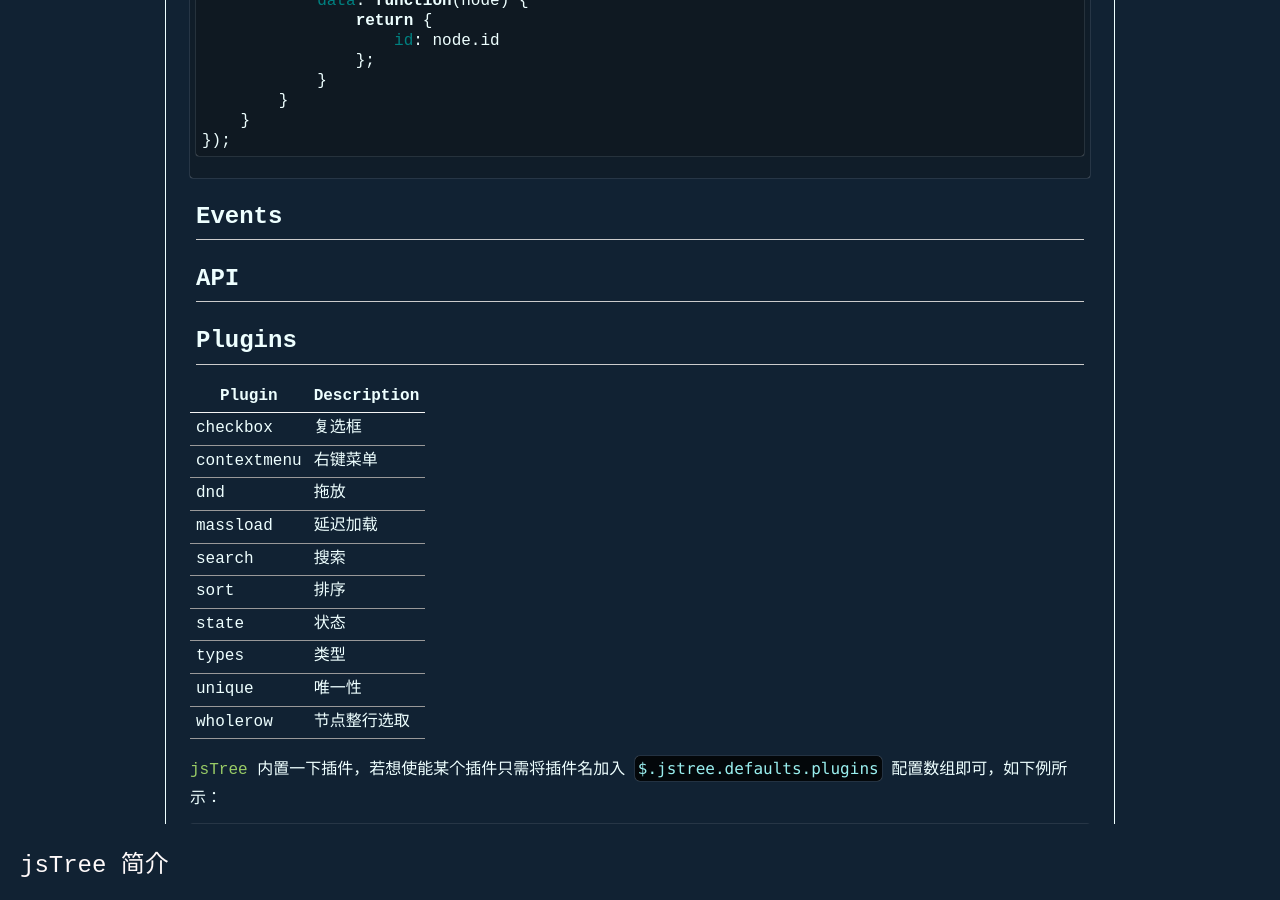
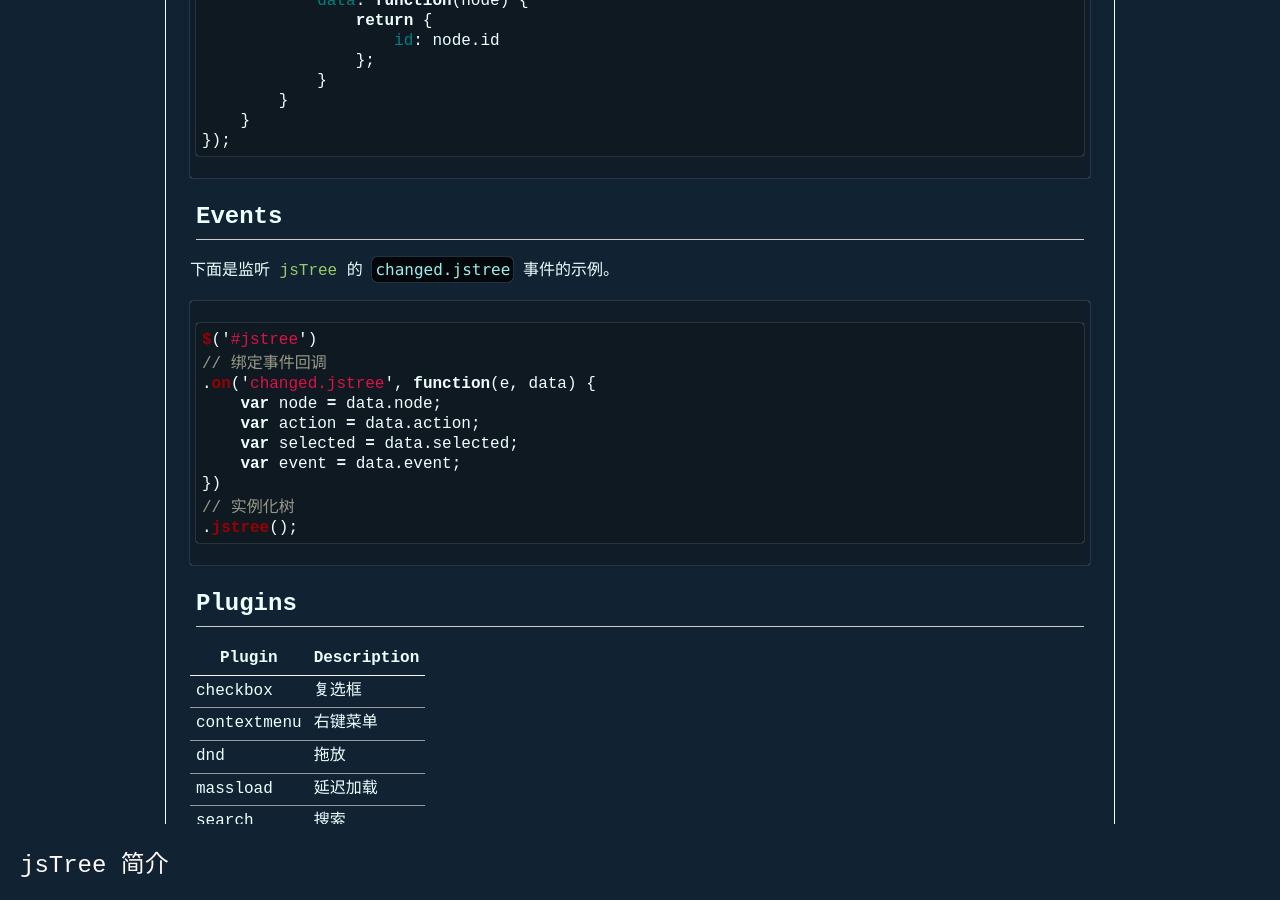
Before and after one commit to rzning/blog-2017, a Jekyll site: the page built from _posts/2017-05-04-jstree.md, in a window 1280 px wide and 900 px high, scrolled down 3276 px. Built offline with Jekyll 4.4.1, drawn with Linux system fonts in a browser that asks for light colours.

Commit message:
Updated : blog `jstree.md`

````diff
--- a/_posts/2017-05-04-jstree.md
+++ b/_posts/2017-05-04-jstree.md
@@ -160,7 +160,20 @@ $('#container').jstree({
 
 ## Events
 
-## API
+下面是监听 [jsTree] 的 `changed.jstree` 事件的示例。
+
+```js
+$('#jstree')
+// 绑定事件回调
+.on('changed.jstree', function(e, data) {
+    var node = data.node;
+    var action = data.action;
+    var selected = data.selected;
+    var event = data.event;
+})
+// 实例化树
+.jstree();
+```
 
 ## Plugins
 
````
